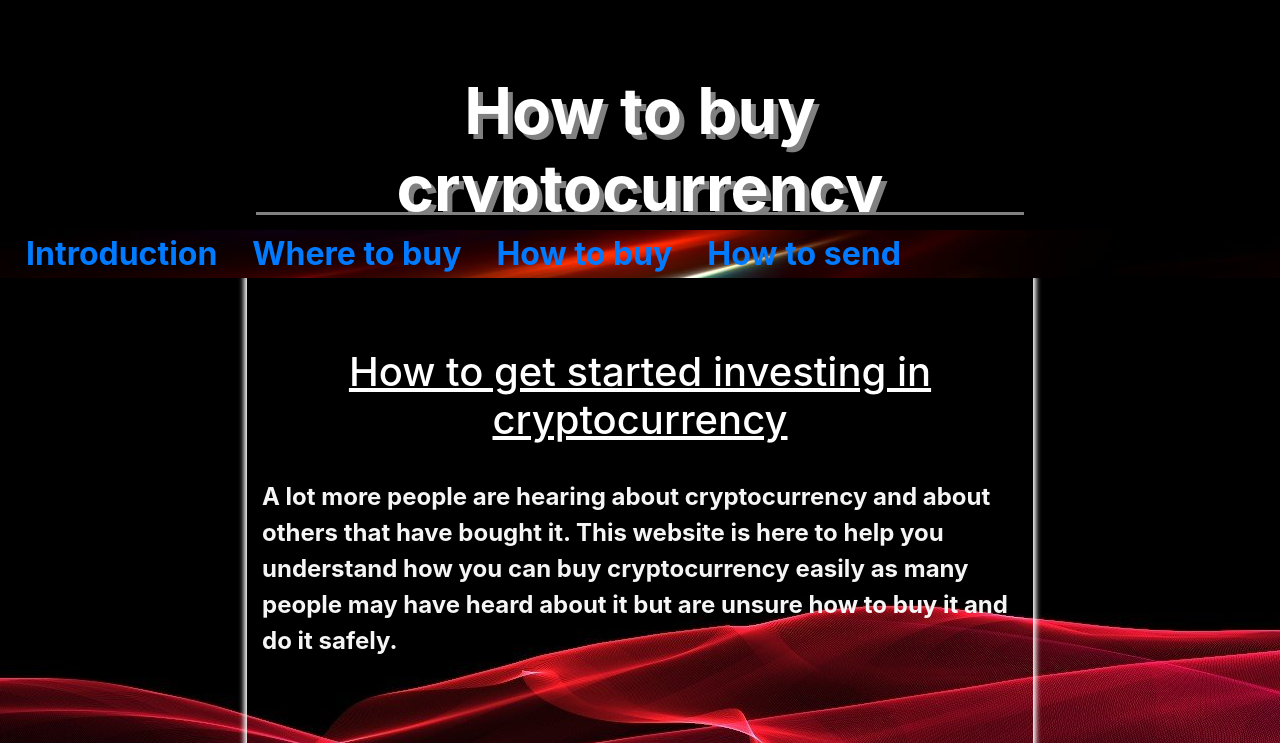
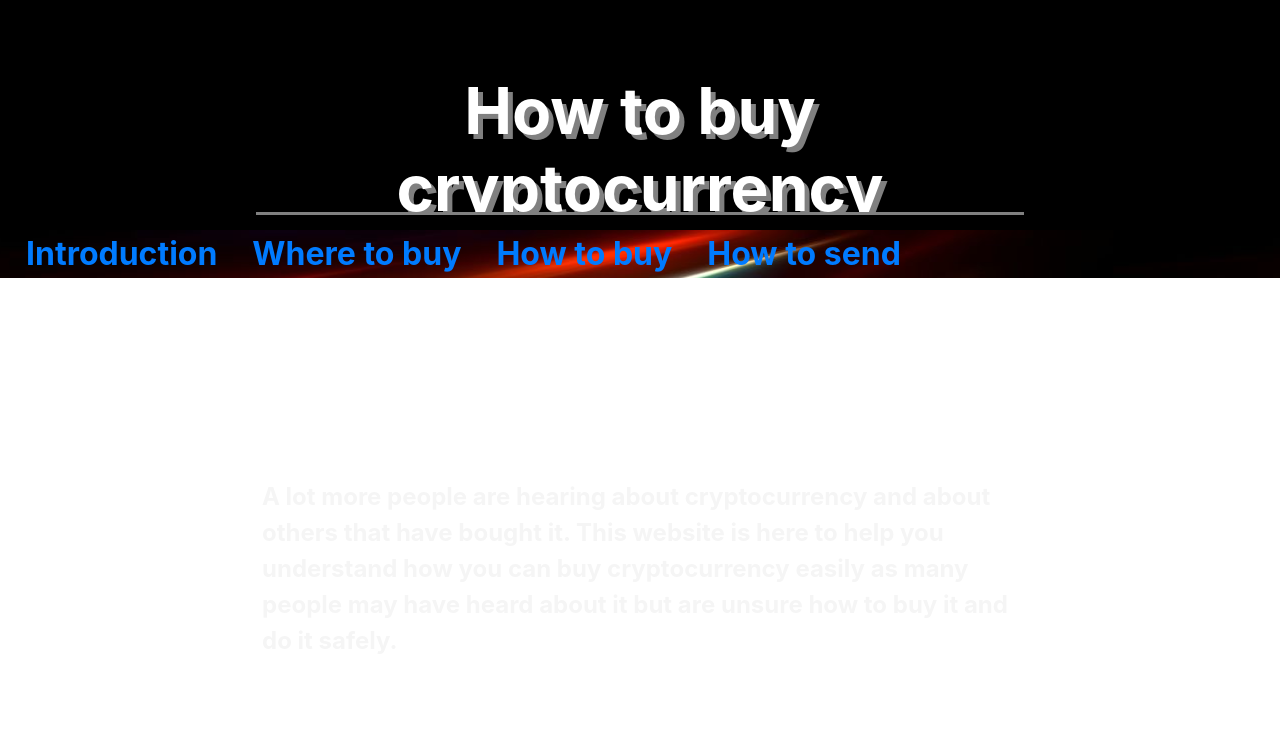
Before and after one commit to Thedirtycat/crypto.gitbhub.io, a plain HTML site: page index.html in a window 1280 px wide. Shown: the top 743 px of the page. Drawn offline with nearby package versions, Linux system fonts and the light colour scheme.

Commit message:
Add files via upload

```diff
--- a/css.css
+++ b/css.css
@@ -19,7 +19,7 @@ body{
 #row2{
   height: 1200px;
   background-color: white;
-  background-image: url(img/header.jpg);
+
 
   border-bottom: 3px solid black;
 
```
